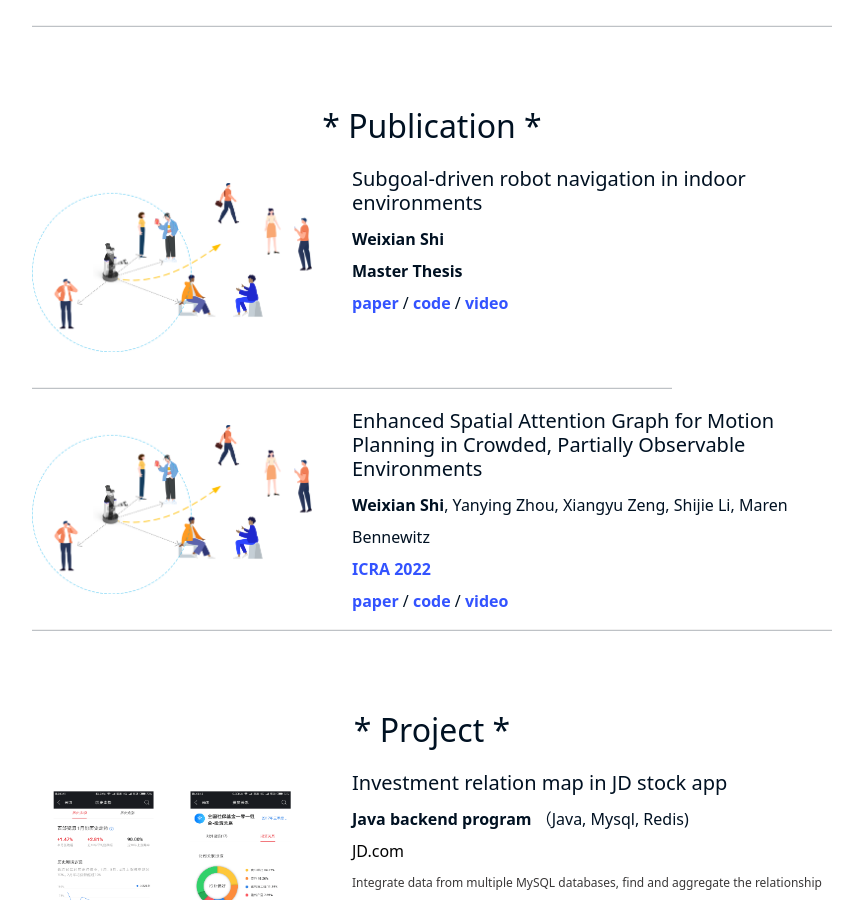
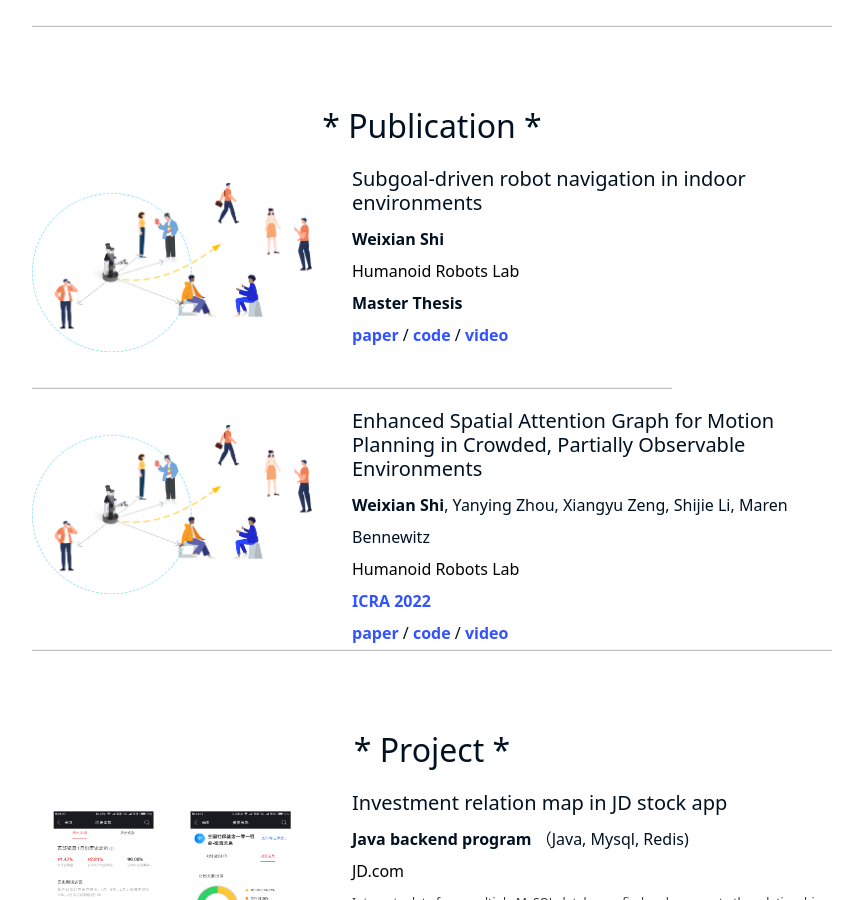
Before and after one commit to weixians/weixians.github.io, a Jekyll site: the page built from about_me.html, in a window 1280 px wide and 900 px high, scrolled down 926 px. Shown: the whole window, without its empty margins (208-1071 px from the left). Built offline with Jekyll 4.4.1, drawn with Linux system fonts in a browser that asks for light colours.

Commit message:
change content

```diff
--- a/about_me.html
+++ b/about_me.html
@@ -118,6 +118,7 @@ subtitle:
         <div class="project-item-content">
             <h5 style="text-align: left">Subgoal-driven robot navigation in indoor environments</h5>
             <p style="text-align: left"><b>Weixian Shi</b></p>
+            <p class="company">Humanoid Robots Lab</p>
             <p><b>Master Thesis</b></p>
             <p>
                 <span><a href="https://www.hrl.uni-bonn.de/publications/shi22icra.pdf" target="_blank">paper</a></span>
@@ -138,6 +139,7 @@ subtitle:
                 Enhanced Spatial Attention Graph for Motion Planning in Crowded, Partially Observable Environments
             </h5>
             <p style="text-align: left"><b>Weixian Shi</b>, Yanying Zhou, Xiangyu Zeng, Shijie Li, Maren Bennewitz </p>
+            <p class="company">Humanoid Robots Lab</p>
             <p><a href="https://ieeexplore.ieee.org/abstract/document/9812322" target="_blank"><b>ICRA 2022</b></a></p>
             <p>
                 <span><a href="https://www.hrl.uni-bonn.de/publications/shi22icra.pdf" target="_blank">paper</a></span>
```
